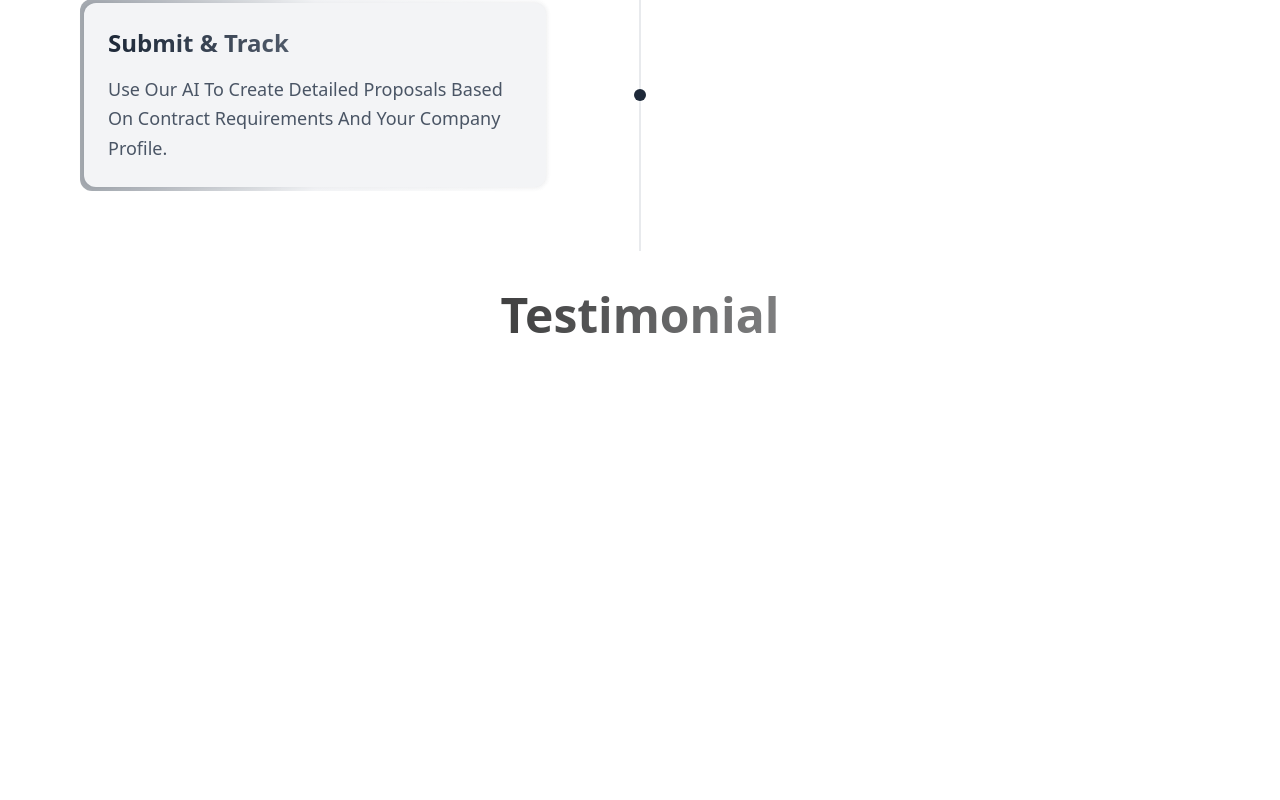
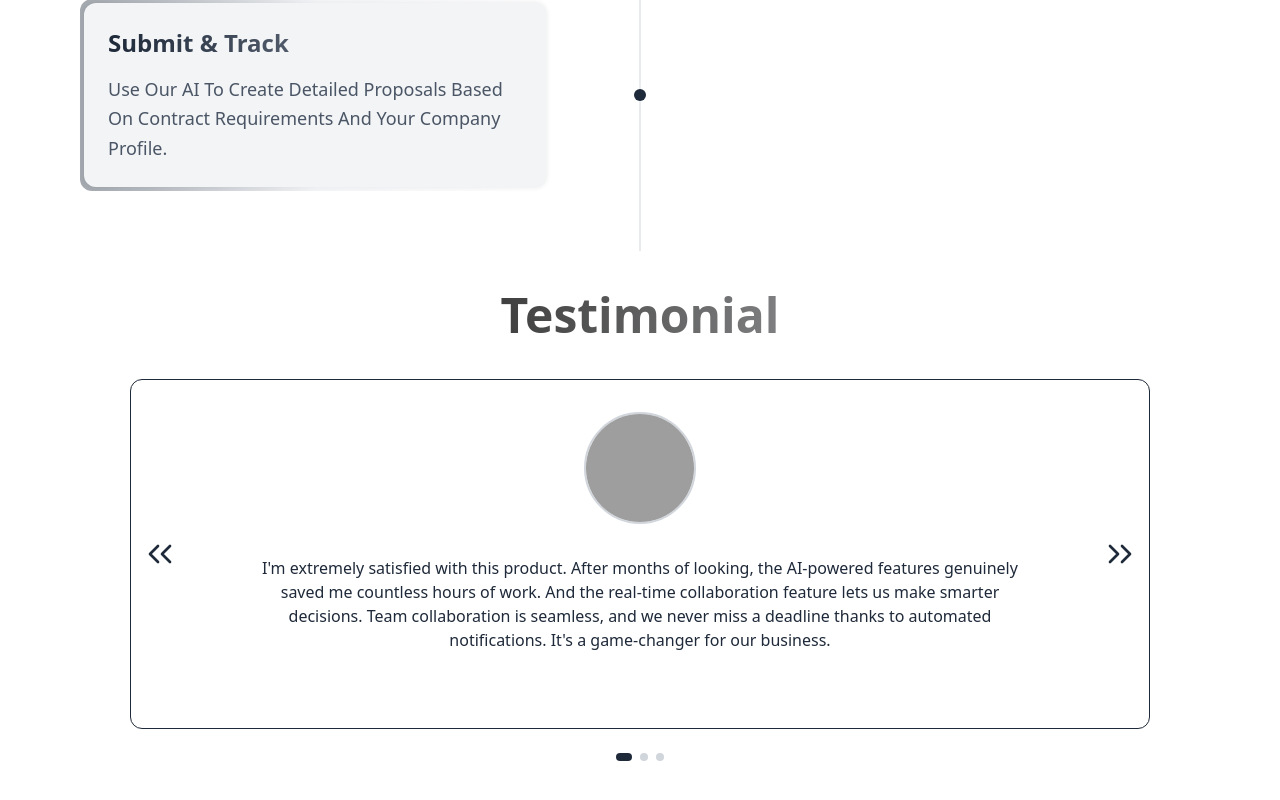
Before and after one commit to MohammedRasif/Zoomyteck, a React (Vite) app: page / in a window 1280 px wide. Shown: the part 2325-3125 px from the top of the page. Before the commit the page ends 2704 px from the top, so only its background shows below. Built offline with nearby package versions, Linux system fonts and the light colour scheme; grey boxes are pictures that could not be loaded.

Commit message:
Testimonial section create

```diff
--- a/package.json
+++ b/package.json
@@ -13,6 +13,7 @@
     "@tailwindcss/vite": "^4.0.9",
     "autoprefixer": "^10.4.21",
     "daisyui": "^5.0.4",
+    "framer-motion": "^12.5.0",
     "localforage": "^1.10.0",
     "lucide-react": "^0.482.0",
     "match-sorter": "^8.0.0",
--- a/src/component/Pages/Testimonial.jsx
+++ b/src/component/Pages/Testimonial.jsx
@@ -1,27 +1,213 @@
-import { useDarkMood } from "../../context/ThemeContext";
+"use client"
+
+import { useState } from "react"
+import { useDarkMood } from "../../context/ThemeContext"
+import { ChevronLeft, ChevronRight } from "lucide-react"
+import { motion, AnimatePresence } from "framer-motion"
 
 const Testimonial = () => {
-    const { darkMode } = useDarkMood();
+    const { darkMode } = useDarkMood()
+    const [currentIndex, setCurrentIndex] = useState(0)
+    const [direction, setDirection] = useState(0)
+
+    // Sample testimonial data
+    const testimonials = [
+        {
+            id: 1,
+            name: "John Doe",
+            position: "CEO, TechCorp",
+            image: "https://res.cloudinary.com/dfsu0cuvb/image/upload/v1738148405/fotor-2025010923230_1_u9l6vi.png",
+            text: "I'm extremely satisfied with this product. After months of looking, the AI-powered features genuinely saved me countless hours of work. And the real-time collaboration feature lets us make smarter decisions. Team collaboration is seamless, and we never miss a deadline thanks to automated notifications. It's a game-changer for our business.",
+        },
+        {
+            id: 2,
+            name: "Sarah Johnson",
+            position: "Marketing Director, Innovate Inc",
+            image: "https://res.cloudinary.com/dfsu0cuvb/image/upload/v1737529178/samples/man-portrait.jpg",
+            text: "This platform has transformed how our marketing team operates. The intuitive interface and powerful analytics have helped us increase our campaign effectiveness by 40%. Customer support is also exceptional.",
+        },
+        {
+            id: 3,
+            name: "Michael Chen",
+            position: "CTO, FutureTech",
+            image: "https://res.cloudinary.com/dfsu0cuvb/image/upload/v1737529177/samples/smile.jpg",
+            text: "As someone who values efficiency, I can confidently say this solution has exceeded all expectations. The integration capabilities are outstanding, and the performance improvements we've seen are remarkable.",
+        },
+    ]
+
+    const nextTestimonial = () => {
+        setDirection(1)
+        setCurrentIndex((prevIndex) => (prevIndex + 1) % testimonials.length)
+    }
+
+    const prevTestimonial = () => {
+        setDirection(-1)
+        setCurrentIndex((prevIndex) => (prevIndex - 1 + testimonials.length) % testimonials.length)
+    }
+
+    const goToTestimonial = (index) => {
+        setDirection(index > currentIndex ? 1 : -1)
+        setCurrentIndex(index)
+    }
+
+    // Variants for the testimonial card animation
+    const variants = {
+        enter: (direction) => ({
+            x: direction > 0 ? 300 : -300,
+            opacity: 0,
+            scale: 0.5,
+        }),
+        center: {
+            x: 0,
+            opacity: 1,
+            scale: 1,
+            transition: {
+                duration: 0.3,
+                type: "spring",
+                stiffness: 300,
+                damping: 30,
+            },
+        },
+        exit: (direction) => ({
+            x: direction < 0 ? 300 : -300,
+            opacity: 0,
+            scale: 0.5,
+            transition: {
+                duration: 0.3,
+                type: "spring",
+                stiffness: 300,
+                damping: 30,
+            },
+        }),
+    }
 
     return (
         <div
-            className={`pt-10 px-4 sm:px-6 md:px-8 lg:px-10 ${
-                darkMode ? "bg-black text-white" : "bg-white text-gray-800"
-            } transition-colors duration-300`}
+            className={`pt-10 px-4 sm:px-6 md:px-8 lg:px-10 ${darkMode ? "bg-black text-white" : "bg-white text-gray-800"
+                } transition-colors duration-300`}
         >
             <h1
-                className={`text-2xl sm:text-3xl md:text-4xl lg:text-5xl text-center bg-gradient-to-r ${
-                    darkMode ? "from-white to-gray-500" : "from-black to-gray-100"
-                } text-transparent bg-clip-text font-bold pb-4 sm:pb-6 md:pb-8 lg:pb-10`}
+                className={`text-2xl sm:text-3xl md:text-4xl lg:text-5xl text-center bg-gradient-to-r ${darkMode ? "from-white to-gray-500" : "from-black to-gray-100"
+                    } text-transparent bg-clip-text font-bold pb-4 sm:pb-6 md:pb-8 lg:pb-10`}
             >
                 Testimonial
             </h1>
-            {/* cart */}
-            <div>
 
+            {/* Testimonial carousel */}
+            <div className="relative max-w-[85%] mx-auto pb-16">
+                <div className="flex items-center justify-between">
+                    {/* Left navigation arrow */}
+                    <motion.button
+                        onClick={prevTestimonial}
+                        className={`absolute left-0 z-10 p-2 py-4 rounded-full cursor-pointer ${darkMode ? "text-white hover:bg-gray-800" : "text-gray-800 hover:bg-gray-200"
+                            } focus:outline-none`}
+                        aria-label="Previous testimonial"
+                        whileHover={{ scale: 1.2 }}
+                        whileTap={{ scale: 0.9 }}
+                    >
+                        <div className="flex items-center -space-x-5">
+                            <ChevronLeft size={24} className="w-6 h-6 sm:w-8 sm:h-8" />
+                            <ChevronLeft size={24} className="w-6 h-6 sm:w-8 sm:h-8" />
+                        </div>
+                    </motion.button>
+
+                    {/* Testimonial card with AnimatePresence for smooth transitions */}
+                    <div className="w-full h-[350px] max-w-5xl mx-auto pb-16 overflow-hidden border border-gray-800 dark:border-gray-400 rounded-xl">
+                        <AnimatePresence initial={false} custom={direction} mode="wait">
+                            <motion.div
+                                key={currentIndex}
+                                custom={direction}
+                                variants={variants}
+                                initial="enter"
+                                animate="center"
+                                exit="exit"
+                                className={`w-full  ${darkMode ? "" : ""} rounded-lg p-6 sm:p-8`}
+                            >
+                                {/* Profile image with animation */}
+                                <motion.div
+                                    className="flex justify-center pb-4"
+                                    initial={{ y: 20, opacity: 0 }}
+                                    animate={{ y: 0, opacity: 1 }}
+                                    transition={{ delay: 0.2, duration: 0.5 }}
+                                >
+                                    <motion.div
+                                        className="w-20 h-20 sm:w-28 sm:h-28 cursor-pointer rounded-full overflow-hidden border-2 border-gray-300"
+                                        whileHover={{ scale: 1.1, rotate: 5 }}
+                                    >
+                                        <img
+                                            src={testimonials[currentIndex].image || "/placeholder.svg"}
+                                            alt={testimonials[currentIndex].name}
+                                            className="w-full h-full object-cover"
+                                        />
+                                    </motion.div>
+                                </motion.div>
+
+                                {/* Testimonial text with animation */}
+                                <motion.p
+                                    className="text-center text-sm sm:text-base lg:mt-4 lg:px-20"
+                                    initial={{ y: 20, opacity: 0 }}
+                                    animate={{ y: 0, opacity: 1 }}
+                                    transition={{ delay: 0.3, duration: 0.5 }}
+                                >
+                                    {testimonials[currentIndex].text}
+                                </motion.p>
+
+
+                                {/* <motion.div
+                                    className="text-center"
+                                    initial={{ y: 20, opacity: 0 }}
+                                    animate={{ y: 0, opacity: 1 }}
+                                    transition={{ delay: 0.4, duration: 0.5 }}
+                                >
+                                    <h3 className="font-semibold">{testimonials[currentIndex].name}</h3>
+                                    <p className={`text-sm ${darkMode ? "text-gray-400" : "text-gray-600"}`}>
+                                        {testimonials[currentIndex].position}
+                                    </p>
+                                </motion.div> */}
+                            </motion.div>
+                        </AnimatePresence>
+                    </div>
+
+                    {/* Right navigation arrow */}
+                    <motion.button
+                        onClick={nextTestimonial}
+                        className={`absolute right-0 z-10 p-2 py-4 rounded-full cursor-pointer ${darkMode ? "text-white hover:bg-gray-800" : "text-gray-800 hover:bg-gray-200"
+                            } focus:outline-none`}
+                        aria-label="Next testimonial"
+                        whileHover={{ scale: 1.2 }}
+                        whileTap={{ scale: 0.9 }}
+                    >
+                        <div className="flex items-center -space-x-5">
+                            <ChevronRight size={24} className="w-6 h-6 sm:w-8 sm:h-8" />
+                            <ChevronRight size={24} className="w-6 h-6 sm:w-8 sm:h-8" />
+                        </div>
+                    </motion.button>
+                </div>
+
+                {/* Pagination dots with animation */}
+                <div className="flex justify-center pt-6 space-x-2">
+                    {testimonials.map((_, index) => (
+                        <motion.button
+                            key={index}
+                            onClick={() => goToTestimonial(index)}
+                            className={`h-2 rounded-full transition-all duration-300 ${index === currentIndex
+                                ? darkMode
+                                    ? "bg-white"
+                                    : "bg-gray-800"
+                                : darkMode
+                                    ? "bg-gray-600"
+                                    : "bg-gray-300"
+                                }`}
+                            style={{ width: index === currentIndex ? 16 : 8 }}
+                            whileHover={{ scale: 1.2 }}
+                            whileTap={{ scale: 0.9 }}
+                            aria-label={`Go to testimonial ${index + 1}`}
+                        />
+                    ))}
+                </div>
             </div>
         </div>
-    );
-};
+    )
+}
 
-export default Testimonial;
+export default Testimonial
```
Also changed, not shown: 1 other file (tests, documents, lock files or other folders).
